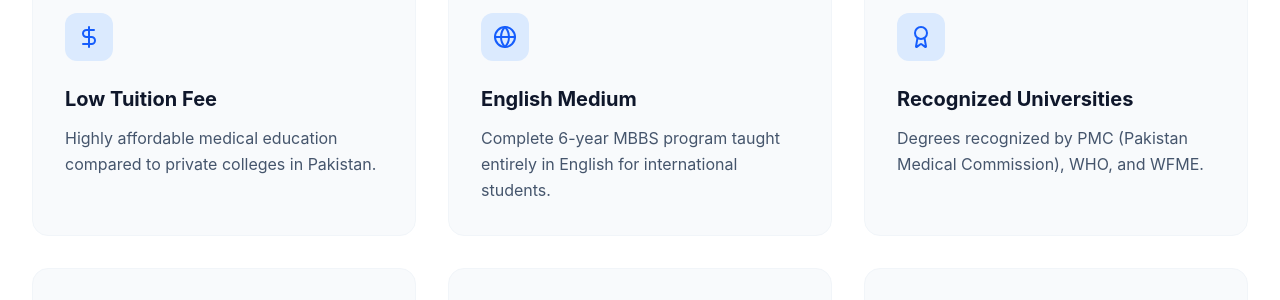
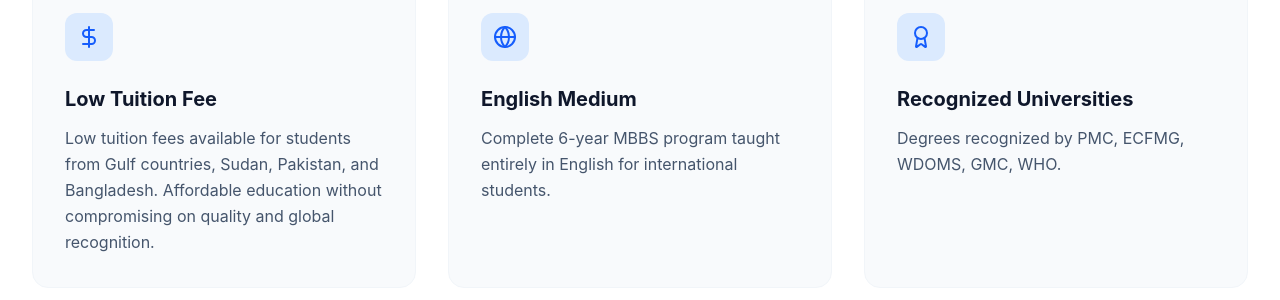
Before and after one commit to SANAULLAHKHANSATTI/educational-consultancy, a React (Vite) app: page / in a window 1280 px wide. Shown: the part 1300-1600 px from the top of the page. Built offline with nearby package versions, Linux system fonts and the light colour scheme.

Commit message:
Update About content

```diff
--- a/src/App.tsx
+++ b/src/App.tsx
@@ -203,7 +203,7 @@ const About = () => {
   const benefits = [
     {
       title: "Low Tuition Fee",
-      description: "Highly affordable medical education compared to private colleges in Pakistan.",
+      description: "Low tuition fees available for students from Gulf countries, Sudan, Pakistan, and Bangladesh. Affordable education without compromising on quality and global recognition.",
       icon: <DollarSign className="h-6 w-6" />,
     },
     {
@@ -213,7 +213,7 @@ const About = () => {
     },
     {
       title: "Recognized Universities",
-      description: "Degrees recognized by PMC (Pakistan Medical Commission), WHO, and WFME.",
+      description: "Degrees recognized by PMC, ECFMG, WDOMS, GMC, WHO.",
       icon: <Award className="h-6 w-6" />,
     },
     {
```
